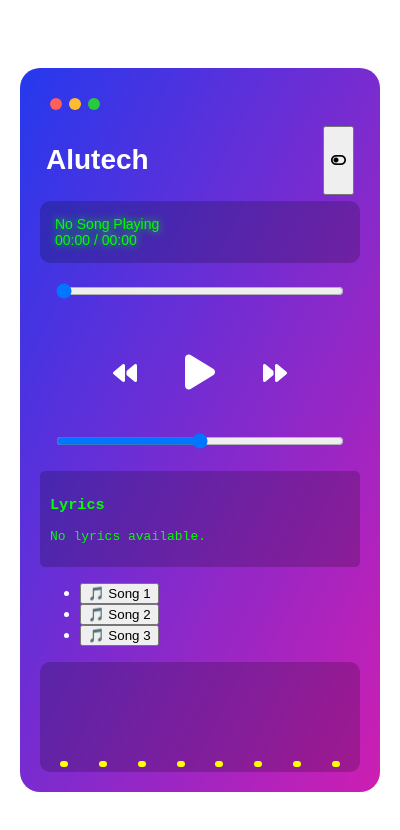
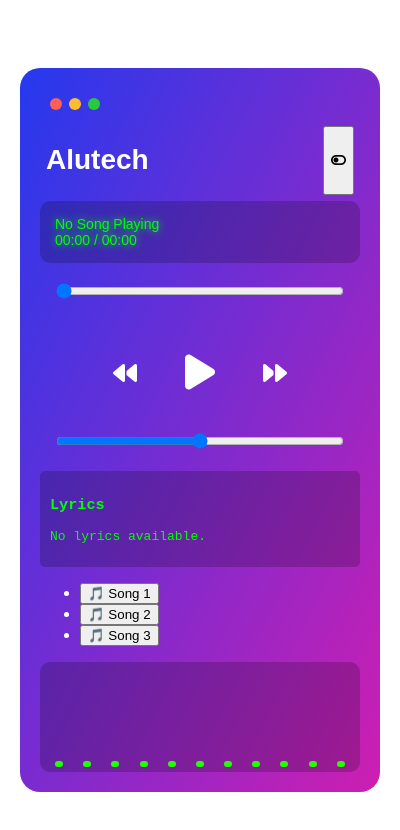
Before and after one commit to CCT-Dublin/music-player-ca1-aoe, an Electron app: page index.html in a window 400 px wide. Drawn offline with Linux system fonts and the light colour scheme; no server answers.

Commit message:
equailizer

```diff
--- a/index.html
+++ b/index.html
@@ -78,6 +78,9 @@
             <div class="eq-bar"></div>
             <div class="eq-bar"></div>
             <div class="eq-bar"></div>
+            <div class="eq-bar"></div>
+            <div class="eq-bar"></div>
+            <div class="eq-bar"></div>
         </section>
     </div>
 
--- a/styles.css
+++ b/styles.css
@@ -147,7 +147,7 @@ input[type="range"] {
 .eq-bar {
     width: 8px; /* Wider bars */
     height: 6px;
-    background: yellow;
+    background: rgb(34, 255, 0);
     border-radius: 3px;
     transition: height 0.1s ease-in-out;
 }
```
